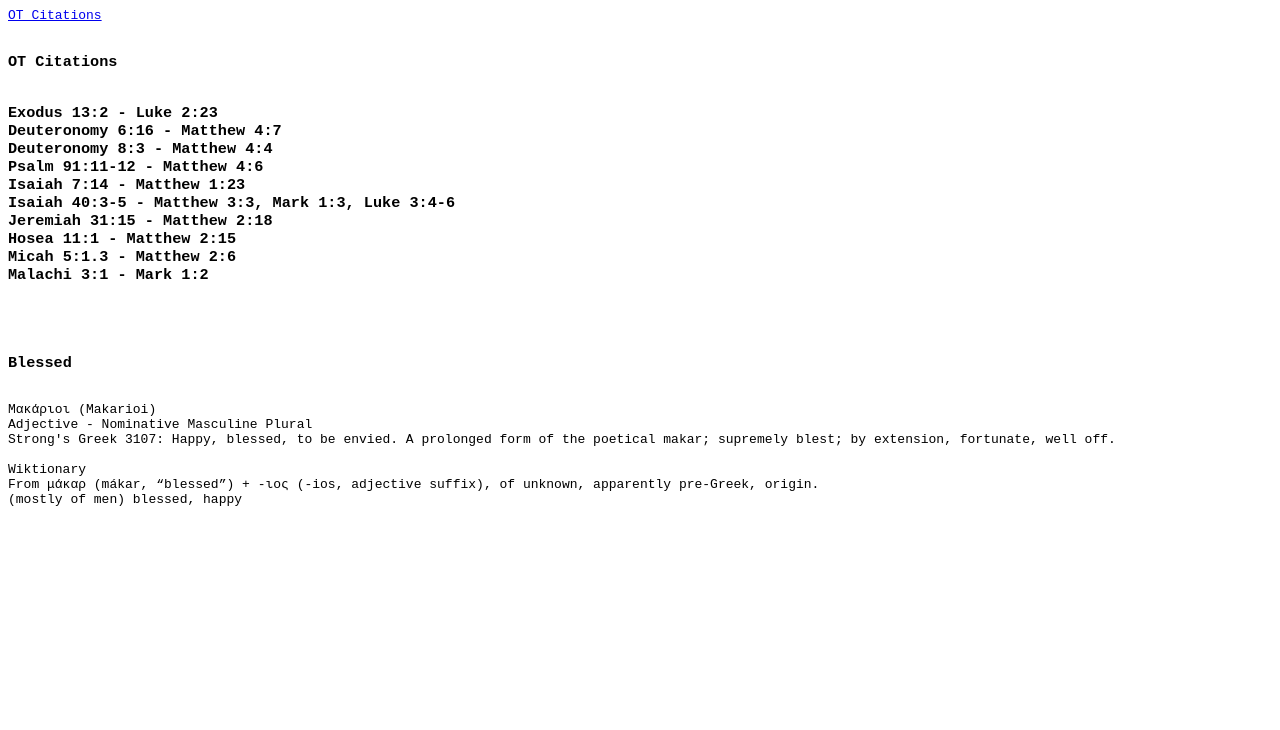
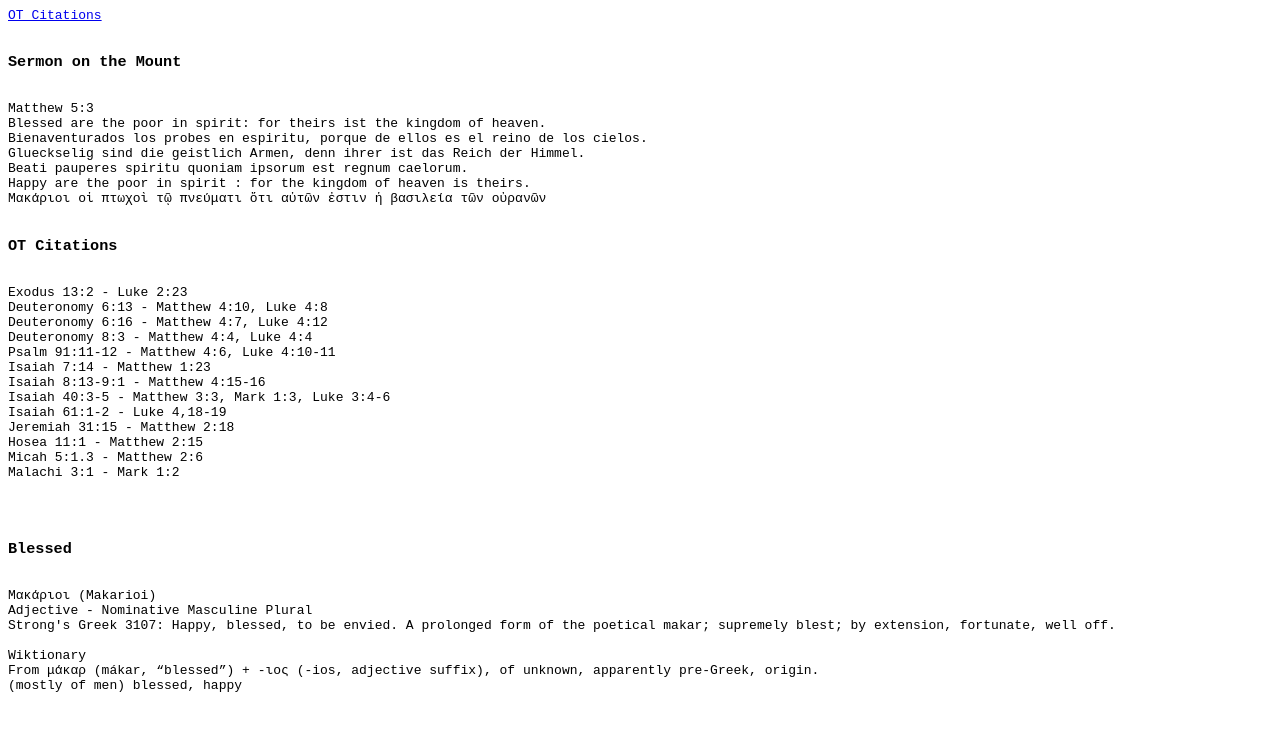
Before and after one commit to funktim/bible, a plain HTML site: page index.html in a window 1280 px wide. Drawn offline with Linux system fonts and the light colour scheme.

Commit message:
Update index.html

```diff
--- a/index.html
+++ b/index.html
@@ -1,13 +1,25 @@
 <pre>
 <a href="#cite">OT Citations</a>
 
-<h3 id="cite">OT Citations<h3>
+<h3>Sermon on the Mount</h3>
+Matthew 5:3
+Blessed are the poor in spirit: for theirs ist the kingdom of heaven.
+Bienaventurados los probes en espiritu, porque de ellos es el reino de los cielos.
+Glueckselig sind die geistlich Armen, denn ihrer ist das Reich der Himmel.
+Beati pauperes spiritu quoniam ipsorum est regnum caelorum.
+Happy are the poor in spirit : for the kingdom of heaven is theirs.
+Μακάριοι οἱ πτωχοὶ τῷ πνεύματι ὅτι αὐτῶν ἐστιν ἡ βασιλεία τῶν οὐρανῶν
+
+<h3 id="cite">OT Citations</h3>
 Exodus 13:2 - Luke 2:23
-Deuteronomy 6:16 - Matthew 4:7
-Deuteronomy 8:3 - Matthew 4:4
-Psalm 91:11-12 - Matthew 4:6
+Deuteronomy 6:13 - Matthew 4:10, Luke 4:8
+Deuteronomy 6:16 - Matthew 4:7, Luke 4:12
+Deuteronomy 8:3 - Matthew 4:4, Luke 4:4
+Psalm 91:11-12 - Matthew 4:6, Luke 4:10-11
 Isaiah 7:14 - Matthew 1:23
+Isaiah 8:13-9:1 - Matthew 4:15-16
 Isaiah 40:3-5 - Matthew 3:3, Mark 1:3, Luke 3:4-6
+Isaiah 61:1-2 - Luke 4,18-19
 Jeremiah 31:15 - Matthew 2:18
 Hosea 11:1 - Matthew 2:15
 Micah 5:1.3 - Matthew 2:6
```
